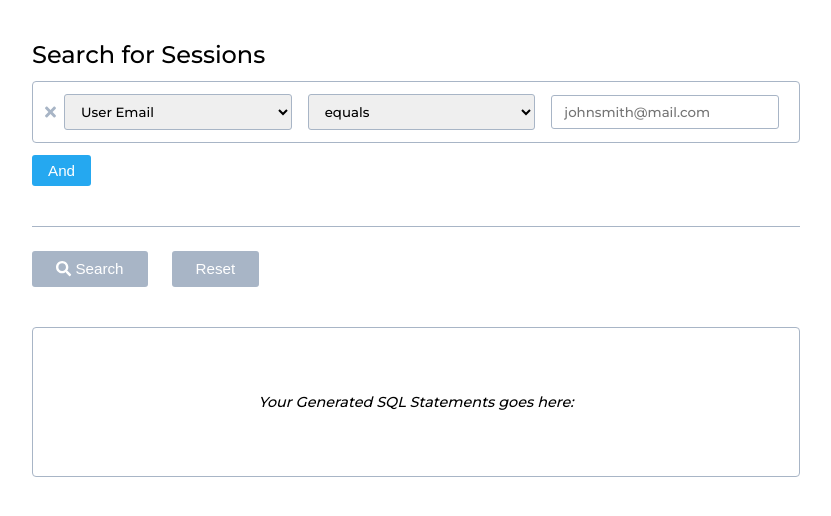
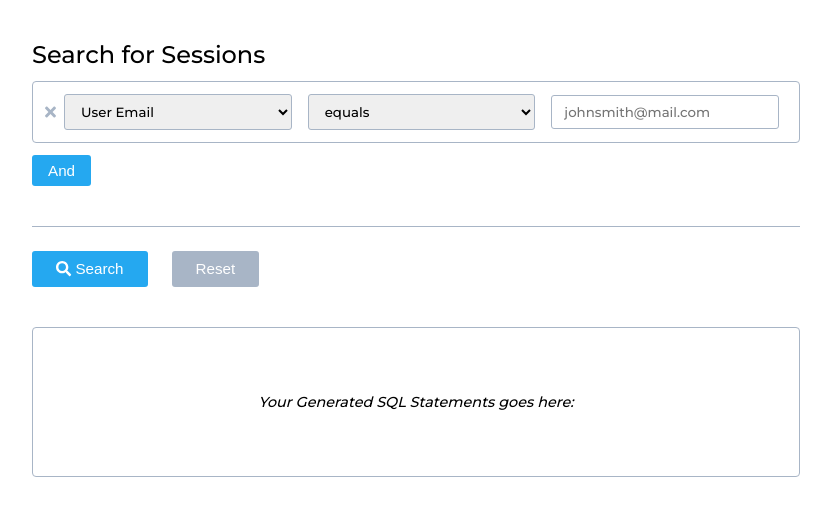
Before and after one commit to Julius-R/coding_challenge, a React app: page / in a window 1280 px wide. Shown: the top 516 px of the page, without its empty margins (224-1055 px from the left). Built offline with nearby package versions, Linux system fonts and the light colour scheme.

Commit message:
fixed button padding

```diff
--- a/src/components/QuerySubmitter.js
+++ b/src/components/QuerySubmitter.js
@@ -7,7 +7,7 @@ import { faSearch } from "@fortawesome/free-solid-svg-icons";
 const QuerySubmitter = () => {
 	return (
 		<div className="querySubmitter">
-			<button className="btn-grey" onClick={() => buildSearchQuery()}>
+			<button className="btn-blue" onClick={() => buildSearchQuery()}>
 				<FontAwesomeIcon icon={faSearch} /> Search
 			</button>
 			<button className="btn-grey" onClick={() => reset()}>
--- a/src/styles/_content.sass
+++ b/src/styles/_content.sass
@@ -19,6 +19,7 @@
 
 .queryAdder
     margin-bottom: $big-gutter
+    padding: $gutter/3.5 $gutter/1.5
 
 .querySubmitter
     margin-bottom: $big-gutter
--- a/src/styles/_global.sass
+++ b/src/styles/_global.sass
@@ -45,16 +45,15 @@ button
     border-radius: 3px
     font-size: .95rem
     cursor: pointer
+    padding: $gutter/2.5 $gutter
     &:hover
         opacity: .8
 
 .btn-blue
     background: $light-blue
-    padding: $gutter/3.5 $gutter/1.5
 
 .btn-grey
     background: $light-grey
-    padding: $gutter/2.5 $gutter
 
 .bonusText
     background: #e0e6ed
```
